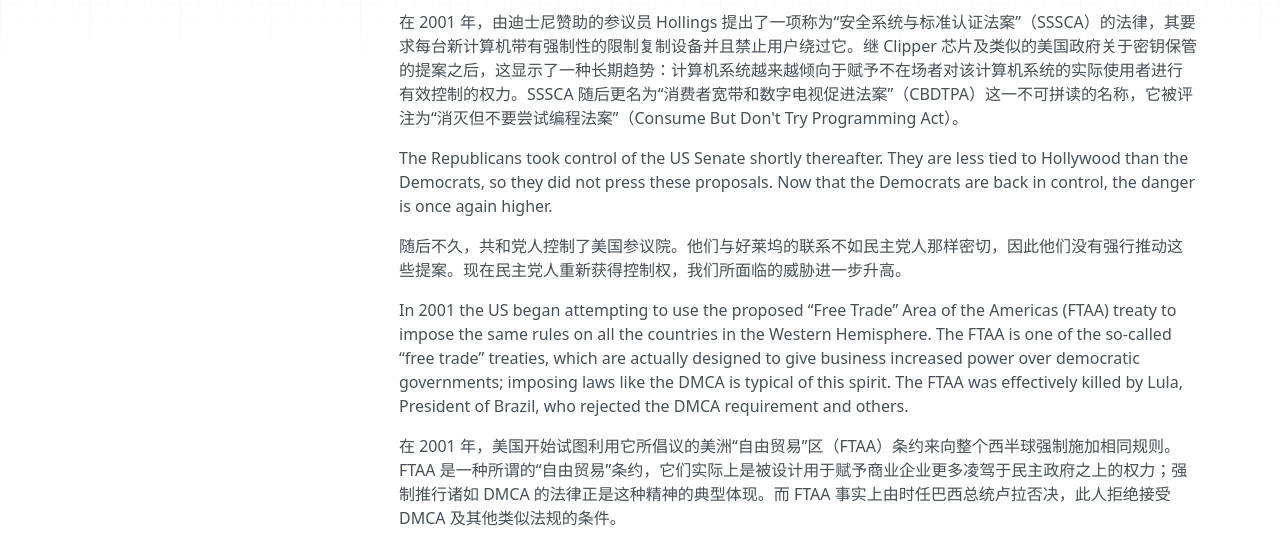
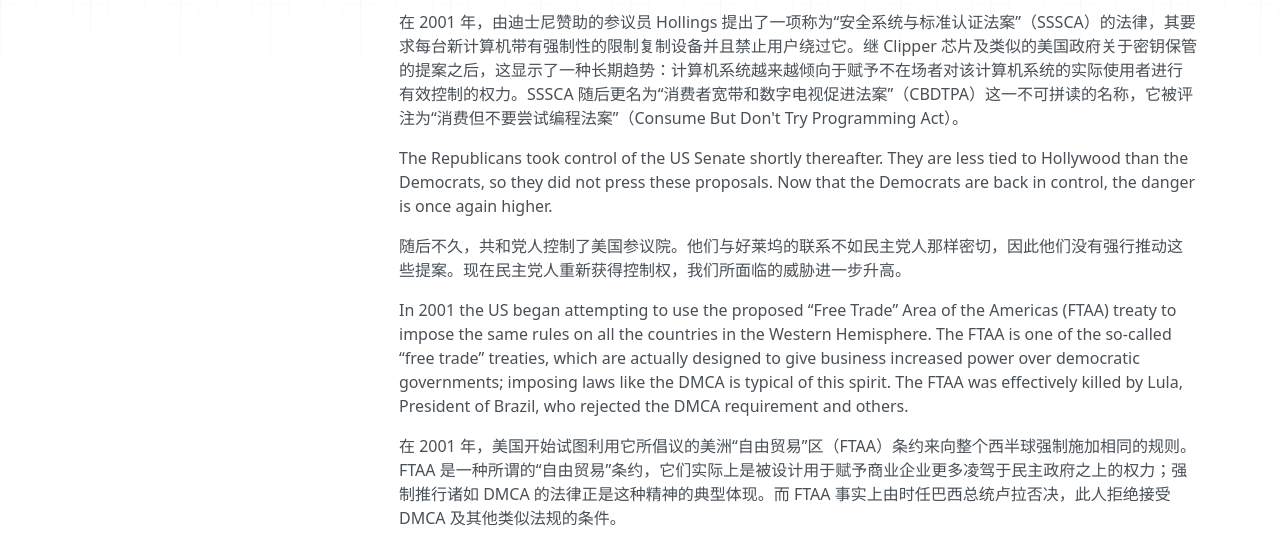
Before and after one commit to beijinglug/fsfs-zh, an MkDocs documentation site: the page built from docs/right-to-read.md, in a window 1280 px wide and 900 px high, scrolled down 4291 px. Shown: the part 249-792 px from the top of the window. Built offline with MkDocs 1.6.1, drawn with Linux system fonts in a browser that asks for light colours; nearby versions of some CDN libraries; old or Windows-style settings are respelled for this version of MkDocs; some of the changed text lies outside the part shown.

Commit message:
add some grammatical optimization to right-to-read.

```diff
--- a/docs/right-to-read.md
+++ b/docs/right-to-read.md
@@ -199,7 +199,7 @@
     unpronounceable CBDTPA, which was glossed as the “Consume But Don’t
     Try Programming Act.”
 
-    在 2001 年，由迪士尼赞助的参议员 Hollings 提出了一项称为“安全系统与标准认证法案”（SSSCA）的法律，其要求每台新计算机带有强制性的限制复制设备并且禁止用户绕过它。继 Clipper 芯片及类似的美国政府关于密钥保管的提案之后，这显示了一种长期趋势：计算机系统越来越倾向于赋予不在场者对该计算机系统的实际使用者进行有效控制的权力。SSSCA 随后更名为“消费者宽带和数字电视促进法案”（CBDTPA）这一不可拼读的名称，它被评注为“消灭但不要尝试编程法案”（Consume But Don't Try Programming Act）。
+    在 2001 年，由迪士尼赞助的参议员 Hollings 提出了一项称为“安全系统与标准认证法案”（SSSCA）的法律，其要求每台新计算机带有强制性的限制复制设备并且禁止用户绕过它。继 Clipper 芯片及类似的美国政府关于密钥保管的提案之后，这显示了一种长期趋势：计算机系统越来越倾向于赋予不在场者对该计算机系统的实际使用者进行有效控制的权力。SSSCA 随后更名为“消费者宽带和数字电视促进法案”（CBDTPA）这一不可拼读的名称，它被评注为“消费但不要尝试编程法案”（Consume But Don't Try Programming Act）。
 
     The Republicans took control of the US Senate shortly thereafter.
     They are less tied to Hollywood than the Democrats, so they did not
@@ -217,7 +217,7 @@
     killed by Lula, President of Brazil, who rejected the DMCA
     requirement and others.
 
-    在 2001 年，美国开始试图利用它所倡议的美洲“自由贸易”区（FTAA）条约来向整个西半球强制施加相同规则。FTAA 是一种所谓的“自由贸易”条约，它们实际上是被设计用于赋予商业企业更多凌驾于民主政府之上的权力；强制推行诸如 DMCA 的法律正是这种精神的典型体现。而 FTAA 事实上由时任巴西总统卢拉否决，此人拒绝接受 DMCA 及其他类似法规的条件。
+    在 2001 年，美国开始试图利用它所倡议的美洲“自由贸易”区（FTAA）条约来向整个西半球强制施加相同的规则。FTAA 是一种所谓的“自由贸易”条约，它们实际上是被设计用于赋予商业企业更多凌驾于民主政府之上的权力；强制推行诸如 DMCA 的法律正是这种精神的典型体现。而 FTAA 事实上由时任巴西总统卢拉否决，此人拒绝接受 DMCA 及其他类似法规的条件。
 
     Since then, the US has imposed similar requirements on countries
     such as Australia and Mexico through bilateral “free trade”
```
Also changed, not shown: other parts of docs/right-to-read.md (+1 -1 lines).
